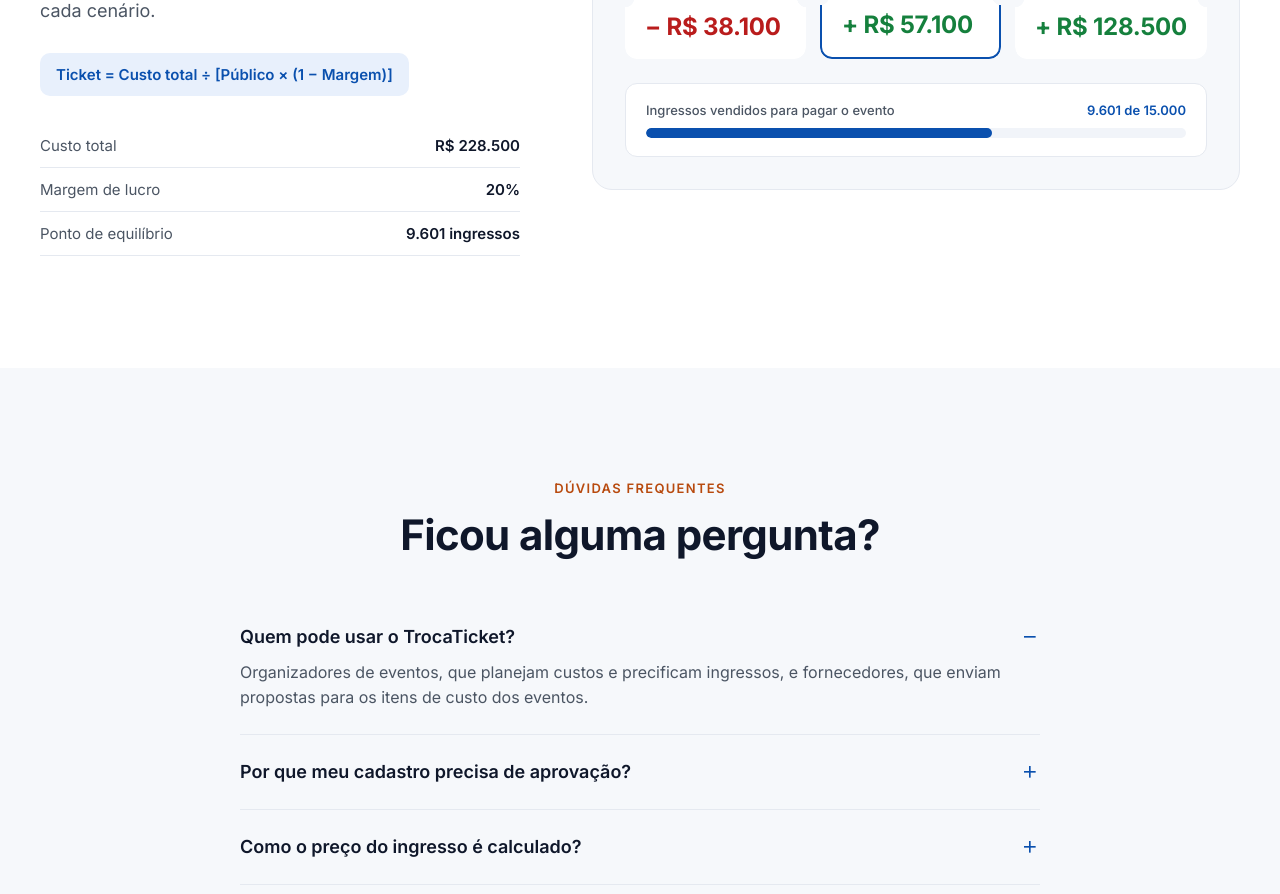
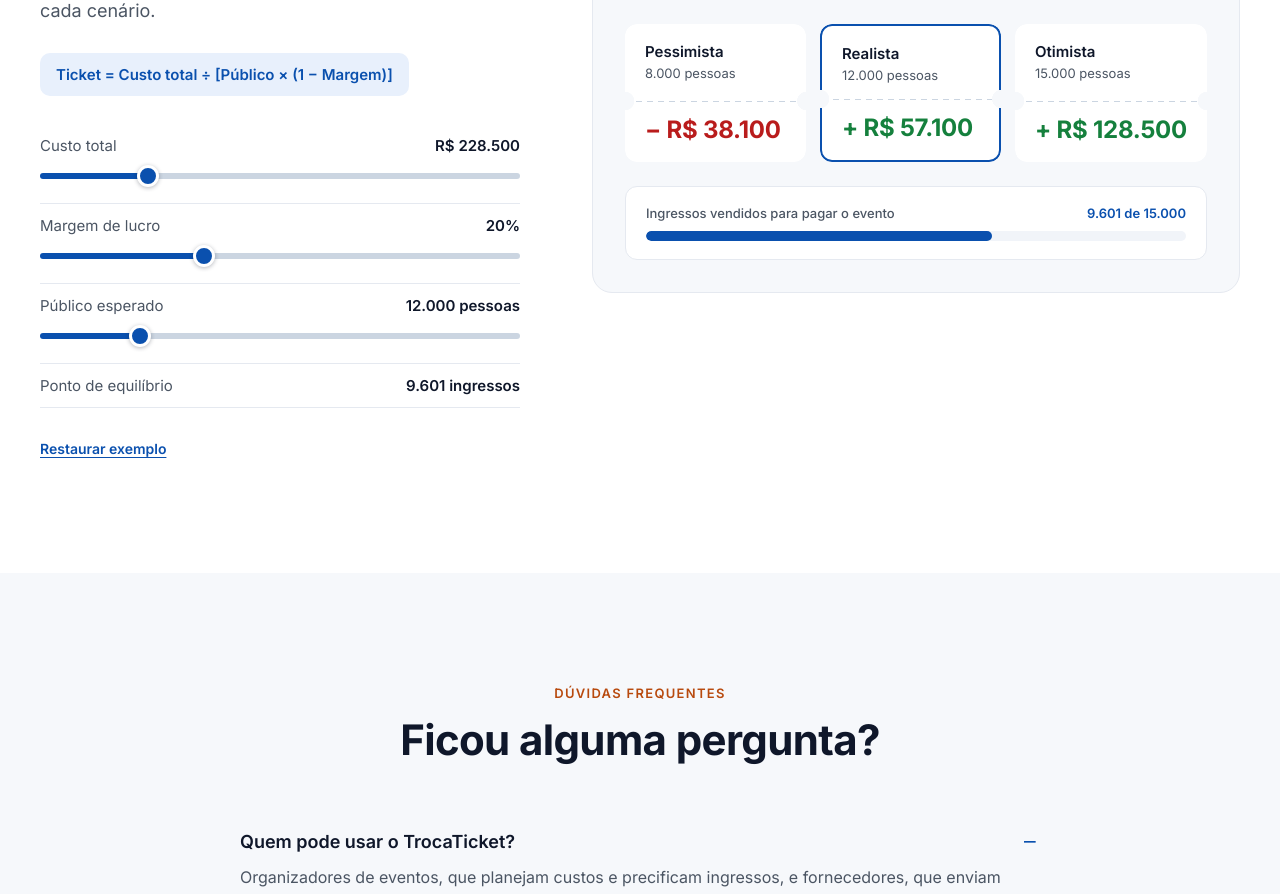
Before and after one commit to 2026-2-MCC2/Projeto2, a React (Vite) app in the folder src/Frontend/: page / in a window 1280 px wide. Shown: the part 2980-3874 px from the top of the page. Built offline with nearby package versions, Linux system fonts and the light colour scheme; no server answers.

Commit message:
feat(calculo): adiciona sliders de custo, margem e público com recálculo ao vivo

```diff
--- a/src/Frontend/src/presentation/components/landing/CalculoDoTicket.jsx
+++ b/src/Frontend/src/presentation/components/landing/CalculoDoTicket.jsx
@@ -1,5 +1,7 @@
+import { useState } from 'react'
 import { formatarMoeda, formatarMoedaSemCentavos } from '../../../domain/formatacao.js'
-import { EVENTO_DE_EXEMPLO as evento, NUMEROS_DO_EXEMPLO } from '../../data/eventoDeExemplo.js'
+import { calcularTicket } from '../../../utils/calcularTicket.js'
+import { EVENTO_DE_EXEMPLO as evento, VALORES_DO_EXEMPLO } from '../../data/eventoDeExemplo.js'
 import { CabecalhoDaSecao } from './CabecalhoDaSecao.jsx'
 import { Ingresso } from './Ingresso.jsx'
 
@@ -8,14 +10,53 @@ const numero = (valor) => valor.toLocaleString('pt-BR')
 // "− R$ 38.100" / "+ R$ 57.100": sinal sempre visível, com o menos tipográfico
 const resultado = (valor) => `${valor < 0 ? '−' : '+'} ${formatarMoedaSemCentavos(Math.abs(valor))}`
 
-const PREMISSAS = [
-  { nome: 'Custo total', valor: NUMEROS_DO_EXEMPLO.custoTotal },
-  { nome: 'Margem de lucro', valor: NUMEROS_DO_EXEMPLO.margem },
-  { nome: 'Ponto de equilíbrio', valor: NUMEROS_DO_EXEMPLO.equilibrio },
+// a margem fica em % inteiro nos controles; o range para em 60%, então nunca chega a 100%
+const VALORES_INICIAIS = {
+  custoTotal: VALORES_DO_EXEMPLO.custoTotal,
+  margem: Math.round(VALORES_DO_EXEMPLO.margem * 100),
+  publico: VALORES_DO_EXEMPLO.publico,
+}
+
+const CONTROLES = [
+  {
+    chave: 'custoTotal',
+    nome: 'Custo total',
+    minimo: 20000,
+    maximo: 1000000,
+    passo: 500,
+    formatar: formatarMoedaSemCentavos,
+  },
+  {
+    chave: 'margem',
+    nome: 'Margem de lucro',
+    minimo: 0,
+    maximo: 60,
+    passo: 1,
+    formatar: (valor) => `${valor}%`,
+  },
+  {
+    chave: 'publico',
+    nome: 'Público esperado',
+    minimo: 500,
+    maximo: 60000,
+    passo: 100,
+    formatar: (valor) => `${numero(valor)} pessoas`,
+  },
+]
+
+const CENARIOS = [
+  { chave: 'pessimista', nome: 'Pessimista' },
+  { chave: 'realista', nome: 'Realista', referencia: true },
+  { chave: 'otimista', nome: 'Otimista' },
 ]
 
 export function CalculoDoTicket() {
-  const vendidosParaPagar = (evento.pontoDeEquilibrio / evento.publicoMaximo) * 100
+  const [valores, setValores] = useState(VALORES_INICIAIS)
+  const calculo = calcularTicket({ ...valores, margem: valores.margem / 100 })
+  const { otimista } = calculo.cenarios
+
+  const mudar = (chave) => (evento) =>
+    setValores((atuais) => ({ ...atuais, [chave]: Number(evento.target.value) }))
 
   return (
     <section
@@ -35,13 +76,52 @@ export function CalculoDoTicket() {
         <p className="calculo-landing__formula">Ticket = Custo total ÷ [Público × (1 − Margem)]</p>
 
         <dl className="calculo-landing__premissas">
-          {PREMISSAS.map((premissa) => (
-            <div key={premissa.nome}>
-              <dt>{premissa.nome}</dt>
-              <dd>{premissa.valor}</dd>
+          {CONTROLES.map(({ chave, nome, minimo, maximo, passo, formatar }) => {
+            const valor = valores[chave]
+            const id = `calculo-landing-${chave}`
+
+            return (
+              <div key={chave} className="calculo-landing__controle">
+                <dt>
+                  <label htmlFor={id}>{nome}</label>
+                </dt>
+                <dd>
+                  {/* o leitor de tela já ouve o valor pelo aria-valuetext do range */}
+                  <span className="calculo-landing__valor" aria-hidden="true">
+                    {formatar(valor)}
+                  </span>
+                  <input
+                    type="range"
+                    id={id}
+                    className="calculo-landing__range"
+                    min={minimo}
+                    max={maximo}
+                    step={passo}
+                    value={valor}
+                    onChange={mudar(chave)}
+                    aria-valuetext={formatar(valor)}
+                    style={{
+                      '--preenchimento': `${((valor - minimo) / (maximo - minimo)) * 100}%`,
+                    }}
+                  />
+                </dd>
               </div>
-          ))}
+            )
+          })}
+
+          <div>
+            <dt>Ponto de equilíbrio</dt>
+            <dd>{numero(calculo.equilibrio)} ingressos</dd>
+          </div>
         </dl>
+
+        <button
+          type="button"
+          className="calculo-landing__restaurar"
+          onClick={() => setValores(VALORES_INICIAIS)}
+        >
+          Restaurar exemplo
+        </button>
       </div>
 
       <div className="calculo-landing__painel">
@@ -52,17 +132,20 @@ export function CalculoDoTicket() {
           </div>
           <p className="calculo-landing__preco">
             <span>PREÇO SUGERIDO</span>
-            <strong>{formatarMoeda(evento.precoSugerido)}</strong>
+            <strong>{formatarMoeda(calculo.preco)}</strong>
           </p>
         </div>
 
         <ul className="calculo-landing__cenarios">
-          {evento.cenarios.map((cenario) => (
+          {CENARIOS.map(({ chave, nome, referencia }) => {
+            const cenario = calculo.cenarios[chave]
+
+            return (
               <Ingresso
-              key={cenario.nome}
+                key={chave}
                 elemento="li"
                 orientacao="vertical"
-              className={`cenario-landing${cenario.referencia ? ' cenario-landing--referencia' : ''}`}
+                className={`cenario-landing${referencia ? ' cenario-landing--referencia' : ''}`}
                 canhoto={
                   <strong
                     className={`cenario-landing__resultado cenario-landing__resultado--${cenario.resultado < 0 ? 'prejuizo' : 'lucro'}`}
@@ -71,22 +154,23 @@ export function CalculoDoTicket() {
                   </strong>
                 }
               >
-              <span className="cenario-landing__nome">{cenario.nome}</span>
+                <span className="cenario-landing__nome">{nome}</span>
                 <span className="cenario-landing__publico">{numero(cenario.publico)} pessoas</span>
               </Ingresso>
-          ))}
+            )
+          })}
         </ul>
 
         <div className="calculo-landing__equilibrio">
           <p className="calculo-landing__rotulos">
             <span>Ingressos vendidos para pagar o evento</span>
             <strong>
-              {numero(evento.pontoDeEquilibrio)} de {numero(evento.publicoMaximo)}
+              {numero(calculo.equilibrio)} de {numero(otimista.publico)}
             </strong>
           </p>
           {/* a barra repete o número escrito acima: fica fora do leitor de tela */}
           <div className="calculo-landing__barra" aria-hidden="true">
-            <span style={{ width: `${vendidosParaPagar}%` }} />
+            <span style={{ width: `${calculo.barraPercentual}%` }} />
           </div>
         </div>
       </div>
--- a/src/Frontend/src/presentation/data/eventoDeExemplo.js
+++ b/src/Frontend/src/presentation/data/eventoDeExemplo.js
@@ -1,40 +1,19 @@
 import { formatarMoedaSemCentavos } from '../../domain/formatacao.js'
-import {
-  ingressosParaEquilibrio,
-  precoEmCentavos,
-  resultadoDoCenario,
-} from '../../domain/ticket.js'
+import { calcularTicket } from '../../utils/calcularTicket.js'
 
-const custoTotal = 228500
-const margem = 0.2
-const publicoDeReferencia = 12000
+// valores do exemplo da landing: a calculadora do "Cálculo do ticket" começa (e restaura) neles
+export const VALORES_DO_EXEMPLO = { custoTotal: 228500, margem: 0.2, publico: 12000 }
+
 // ticket = custo total ÷ [público × (1 − margem)], como na tela de cálculo do app
-const precoSugerido = precoEmCentavos(custoTotal / (publicoDeReferencia * (1 - margem)))
-const pontoDeEquilibrio = ingressosParaEquilibrio(custoTotal, precoSugerido)
-
-const cenario = (nome, publico, referencia = false) => ({
-  nome,
-  publico,
-  resultado: Math.round(resultadoDoCenario(publico, precoSugerido, custoTotal)),
-  referencia,
-})
+const calculo = calcularTicket(VALORES_DO_EXEMPLO)
 
 export const EVENTO_DE_EXEMPLO = {
   nome: 'Festival Primavera Som & Luz 2026',
-  custoTotal,
-  margem,
-  precoSugerido,
-  pontoDeEquilibrio,
-  publicoMaximo: 15000,
-  cenarios: [
-    cenario('Pessimista', 8000),
-    cenario('Realista', publicoDeReferencia, true),
-    cenario('Otimista', 15000),
-  ],
+  precoSugerido: calculo.preco,
 }
 
 export const NUMEROS_DO_EXEMPLO = {
-  custoTotal: formatarMoedaSemCentavos(custoTotal),
-  margem: `${Math.round(margem * 100)}%`,
-  equilibrio: `${pontoDeEquilibrio.toLocaleString('pt-BR')} ingressos`,
+  custoTotal: formatarMoedaSemCentavos(VALORES_DO_EXEMPLO.custoTotal),
+  margem: `${Math.round(VALORES_DO_EXEMPLO.margem * 100)}%`,
+  equilibrio: `${calculo.equilibrio.toLocaleString('pt-BR')} ingressos`,
 }
--- a/src/Frontend/src/presentation/styles/landing.css
+++ b/src/Frontend/src/presentation/styles/landing.css
@@ -1045,6 +1045,87 @@
   font-weight: 600;
 }
 
+/* premissa com controle: nome e valor na mesma linha, o range embaixo na largura toda */
+.calculo-landing__premissas .calculo-landing__controle {
+  position: relative;
+  flex-direction: column;
+  gap: 10px;
+}
+
+.calculo-landing__valor {
+  position: absolute;
+  top: 12px;
+  right: 0;
+}
+
+/* range: trilho escuro, preenchido no azul da barra até o valor (--preenchimento, do componente),
+   e um thumb de 22px para o toque. O Chrome/Safari e o Firefox não aceitam os pseudo-elementos
+   na mesma regra, então cada um tem a sua, lendo as mesmas variáveis */
+.calculo-landing__range {
+  --_trilho: linear-gradient(
+    to right,
+    var(--acao-primaria) var(--preenchimento),
+    var(--borda-forte) var(--preenchimento)
+  );
+  --_trilho-altura: 6px;
+  --_thumb: 22px;
+
+  width: 100%;
+  height: var(--_thumb);
+  margin: 0;
+  background: transparent;
+  cursor: pointer;
+  appearance: none;
+}
+
+.calculo-landing__range::-webkit-slider-runnable-track {
+  height: var(--_trilho-altura);
+  border-radius: 99px;
+  background: var(--_trilho);
+}
+
+.calculo-landing__range::-moz-range-track {
+  height: var(--_trilho-altura);
+  border-radius: 99px;
+  background: var(--_trilho);
+}
+
+.calculo-landing__range::-webkit-slider-thumb {
+  box-sizing: border-box;
+  width: var(--_thumb);
+  height: var(--_thumb);
+  /* centraliza o thumb no trilho (no Firefox ele já vem centralizado) */
+  margin-top: calc((var(--_trilho-altura) - var(--_thumb)) / 2);
+  border: 3px solid var(--fundo-superficie);
+  border-radius: 50%;
+  background: var(--acao-primaria);
+  box-shadow: 0 1px 4px rgb(15 23 41 / 30%);
+  appearance: none;
+}
+
+.calculo-landing__range::-moz-range-thumb {
+  box-sizing: border-box;
+  width: var(--_thumb);
+  height: var(--_thumb);
+  border: 3px solid var(--fundo-superficie);
+  border-radius: 50%;
+  background: var(--acao-primaria);
+  box-shadow: 0 1px 4px rgb(15 23 41 / 30%);
+}
+
+.calculo-landing__restaurar {
+  padding: 4px 0;
+  border: 0;
+  background: none;
+  color: var(--texto-marca);
+  font-family: inherit;
+  font-size: 0.8235rem; /* 14px */
+  font-weight: 600;
+  text-decoration: underline;
+  text-underline-offset: 3px;
+  cursor: pointer;
+}
+
 .calculo-landing__painel {
   display: flex;
   flex: 1 1 0;
```
Lines whose indentation alone changed are shown as unchanged.
